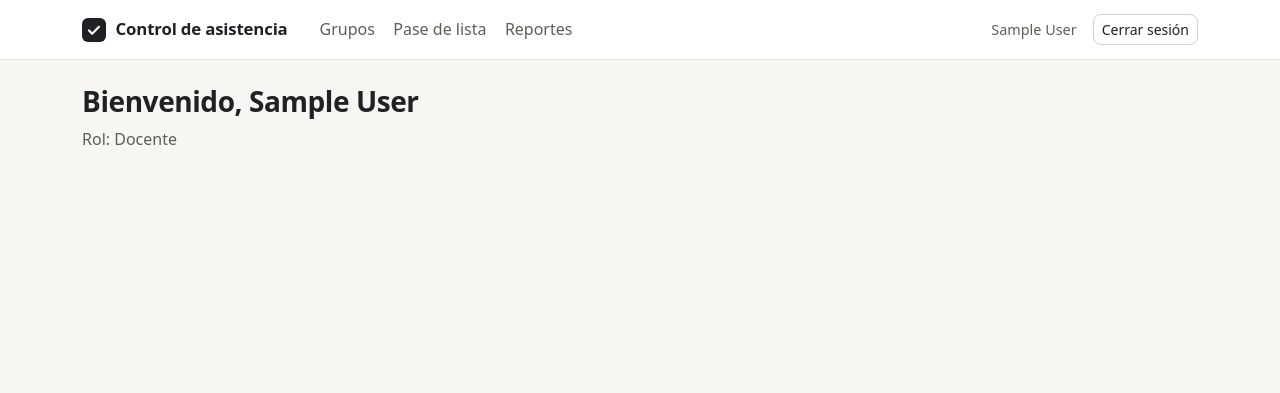
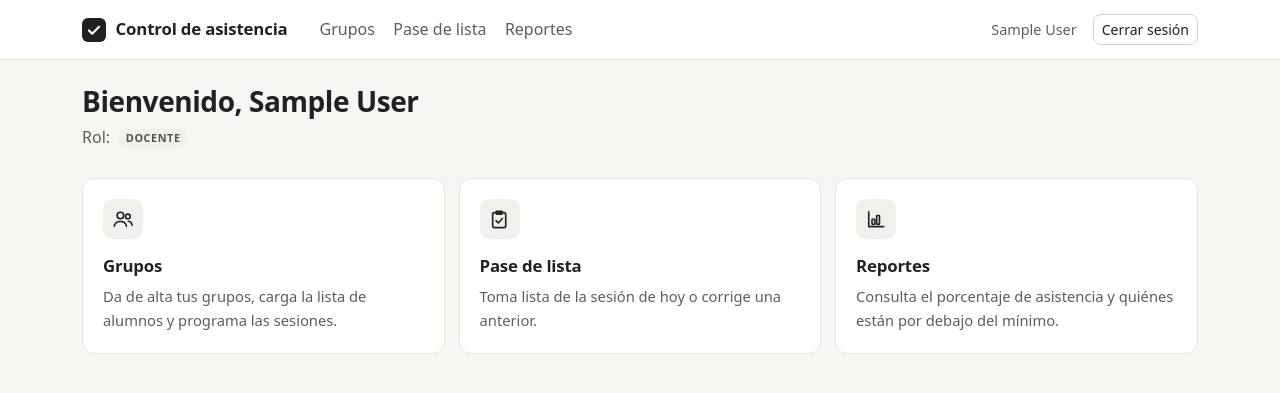
Before and after one commit to yahirslbv/asistence-control, a Django app: page / in a window 1280 px wide. Shown: the top 393 px of the page. Run offline with Django 5.2, Linux system fonts and the light colour scheme; the visitor is signed in with stand-in values (Sample User, id 1); parts of the project's set-up code (start-up, migrations or seed data) failed here and were passed over.

Commit message:
RF-02: inicio con accesos a las opciones del docente, pantalla de acceso rediseñada y botones de 44 px en el teléfono (H-01)

```diff
--- a/asistencia/static/asistencia/estilo.css
+++ b/asistencia/static/asistencia/estilo.css
@@ -184,6 +184,17 @@ main.container { padding-top: 1.75rem; padding-bottom: 3rem; }
 
 .table-responsive { border-radius: inherit; }
 
+/* Los enlaces de las tablas conservan el subrayado (no depender solo del color), pero fino y tenue. */
+.table a:not(.btn) {
+  text-decoration-thickness: 1px;
+  text-decoration-color: rgba(31, 108, 159, .4);
+}
+
+.table a:not(.btn):hover { text-decoration-color: currentColor; }
+
+/* Un botón dentro de una tabla no parte su etiqueta; la tabla se desplaza en horizontal. */
+.table .btn { white-space: nowrap; }
+
 /* La fila de un alumno bajo el mínimo (RF-14). */
 .table-danger {
   --bs-table-bg: var(--rojo-fondo);
@@ -289,14 +300,17 @@ pre.bg-body-secondary {
 
 /* Objetivo táctil de 44 px en el teléfono (también para los botones pequeños). */
 @media (max-width: 575.98px) {
-  .btn-sm {
-    --bs-btn-padding-y: .6rem;
-    --bs-btn-padding-x: .85rem;
-    --bs-btn-font-size: .875rem;
+  .btn {
     min-height: 44px;
     display: inline-flex;
     align-items: center;
     justify-content: center;
+  }
+
+  .btn-sm {
+    --bs-btn-padding-y: .5rem;
+    --bs-btn-padding-x: .85rem;
+    --bs-btn-font-size: .875rem;
   }
 }
 
--- a/asistencia/templates/asistencia/inicio.html
+++ b/asistencia/templates/asistencia/inicio.html
@@ -3,6 +3,32 @@
 {% block titulo %}Inicio · Control de asistencia{% endblock %}
 
 {% block contenido %}
-<h1 class="h3">Bienvenido, {{ user.get_full_name|default:user.email }}</h1>
-<p class="text-secondary mb-0">Rol: {{ user.get_rol_display }}</p>
+<div class="encabezado-inicio">
+  <h1 class="h3">Bienvenido, {{ user.get_full_name|default:user.email }}</h1>
+  <p class="text-secondary mb-0">Rol: <span class="badge text-bg-secondary ms-1">{{ user.get_rol_display }}</span></p>
+</div>
+
+<div class="accesos">
+  <a class="acceso" href="{% url 'grupos' %}">
+    <span class="icono" aria-hidden="true">
+      <svg viewBox="0 0 24 24"><circle cx="9" cy="8" r="3.5"/><path d="M2.5 19.5c.6-3.3 3.1-5 6.5-5s5.9 1.7 6.5 5"/><circle cx="17" cy="9" r="2.5"/><path d="M17.5 14.2c2.3.2 3.7 1.6 4 4.3"/></svg>
+    </span>
+    <strong>Grupos</strong>
+    <span class="detalle">Da de alta tus grupos, carga la lista de alumnos y programa las sesiones.</span>
+  </a>
+  <a class="acceso" href="{% url 'pase_de_lista_inicio' %}">
+    <span class="icono" aria-hidden="true">
+      <svg viewBox="0 0 24 24"><rect x="5" y="5" width="14" height="16" rx="2"/><path d="M9 3.5h6v3H9z"/><path d="M8.6 13.6l2.4 2.4 4.4-4.8"/></svg>
+    </span>
+    <strong>Pase de lista</strong>
+    <span class="detalle">Toma lista de la sesión de hoy o corrige una anterior.</span>
+  </a>
+  <a class="acceso" href="{% url 'reportes' %}">
+    <span class="icono" aria-hidden="true">
+      <svg viewBox="0 0 24 24"><path d="M4 4v16h16"/><rect x="7.5" y="12" width="3" height="5.5" rx=".6"/><rect x="12.5" y="8" width="3" height="9.5" rx=".6"/></svg>
+    </span>
+    <strong>Reportes</strong>
+    <span class="detalle">Consulta el porcentaje de asistencia y quiénes están por debajo del mínimo.</span>
+  </a>
+</div>
 {% endblock %}
```
Also changed, not shown: asistencia/templates/asistencia/login.html (+9 -5 lines).
